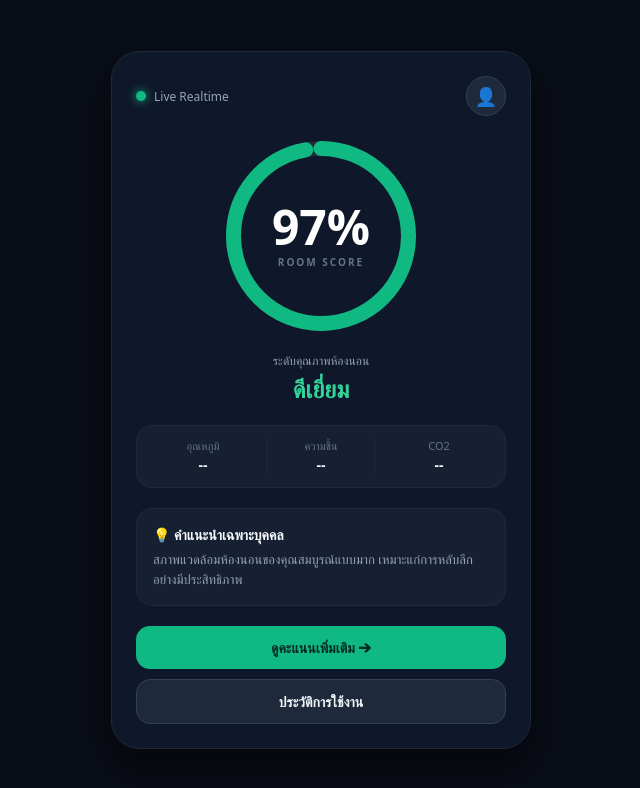
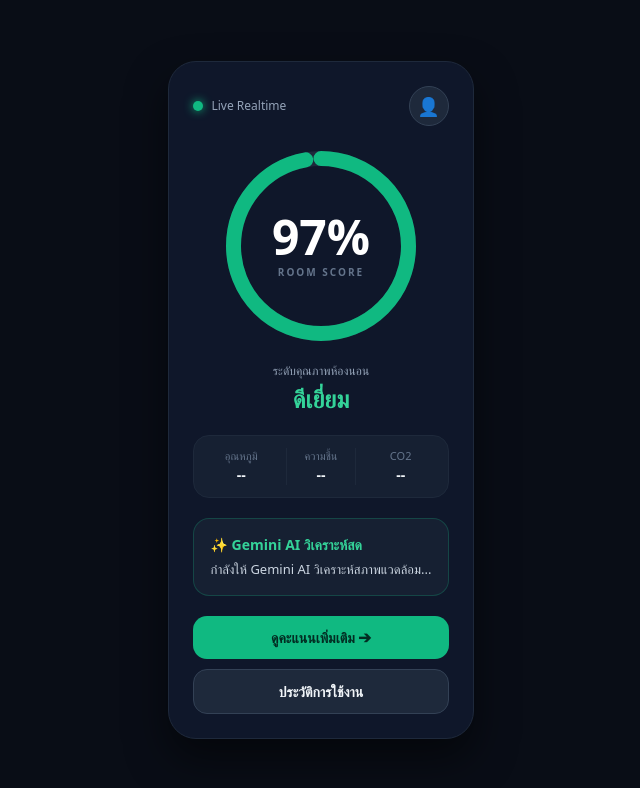
Before and after one commit to paradisesui/comflyyy, a Next.js app: page / in a window 1280 px wide. Shown: the top 788 px of the page, without its empty margins (319-959 px from the left). Built offline with nearby package versions, Linux system fonts and the light colour scheme; no server answers; the database is empty.

Commit message:
add gemini integration

```diff
--- a/app/page.tsx
+++ b/app/page.tsx
@@ -4,6 +4,7 @@ import React, { useState, useEffect } from 'react';
 import Link from 'next/link';
 import { database } from '@/app/lib/firebase';
 import { ref, query, limitToLast, onValue } from 'firebase/database';
+import { GoogleGenAI } from '@google/genai';
 
 interface SensorData {
   co2: number;
@@ -20,6 +21,49 @@ interface SensorData {
 export default function Home() {
   const [sensor, setSensor] = useState<SensorData | null>(null);
   const [loading, setLoading] = useState<boolean>(true);
+  const [aiAnalysis, setAiAnalysis] = useState<string>('กำลังให้ Gemini AI วิเคราะห์สภาพแวดล้อม...');
+  const [aiLoading, setAiLoading] = useState<boolean>(false);
+
+  // เรียกใช้ Gemini API
+  const analyzeWithGemini = async (data: SensorData) => {
+    const apiKey = process.env.NEXT_PUBLIC_GEMINI_API_KEY;
+    if (!apiKey) {
+      setAiAnalysis('กรุณาตั้งค่า GEMINI_API_KEY ในไฟล์ .env.local');
+      return;
+    }
+
+    try {
+      setAiLoading(true);
+      const ai = new GoogleGenAI({ apiKey });
+
+      const prompt = `คุณเป็น AI ผู้เชี่ยวชาญด้านเวชศาสตร์การนอนและการจัดสภาพแวดล้อมห้องนอน
+โปรดวิเคราะห์ข้อมูลเซนเซอร์สภาพแวดล้อมห้องนอนปัจจุบันดังนี้:
+- อุณหภูมิ: ${data.temperature?.toFixed(1)} °C
+- ความชื้น: ${data.humidity?.toFixed(0)} %
+- คาร์บอนไดออกไซด์ (CO2): ${data.co2} ppm
+- ฝุ่น PM2.5: ${data.pm2_5} µg/m³
+- แสงสว่าง: ${data.lux?.toFixed(1)} Lux
+- ระดับเสียง: ${data.sound}
+
+คำสั่ง:
+1. ให้คำแนะนำสั้นๆ สรุปใจความสำคัญ ไม่เกิน 2-3 ประโยค ภาษาไทย เป็นกันเอง ชวนให้นอนหลับสบาย
+2. หากมีค่าใดสุ่มเสี่ยง เช่น Temp > 26, CO2 > 800, Sound > 1500 หรือ แสงสว่าง ให้เจาะจงเตือนค่านั้นและบอกวิธีแก้สั้นๆ`;
+
+      const response = await ai.models.generateContent({
+        model: 'gemini-2.5-flash',
+        contents: prompt,
+      });
+
+      if (response.text) {
+        setAiAnalysis(response.text);
+      }
+    } catch (error) {
+      console.error('Gemini Error:', error);
+      setAiAnalysis('ไม่สามารถเชื่อมต่อ Gemini AI ได้ในขณะนี้');
+    } finally {
+      setAiLoading(false);
+    }
+  };
 
   useEffect(() => {
     try {
@@ -29,7 +73,11 @@ export default function Home() {
         if (snapshot.exists()) {
           const data = snapshot.val();
           const latestKey = Object.keys(data)[0];
-          setSensor(data[latestKey]);
+          const currentSensorData: SensorData = data[latestKey];
+
+          setSensor(currentSensorData);
+          // เรียก Gemini API วิเคราะห์ค่าใหม่
+          analyzeWithGemini(currentSensorData);
         }
         setLoading(false);
       }, () => setLoading(false));
@@ -39,7 +87,6 @@ export default function Home() {
     }
   }, []);
 
-  // คำนวณ Room Score จากค่าสด
   const calculateScore = (data: SensorData | null) => {
     if (!data) return 97;
     let score = 100;
@@ -166,22 +213,19 @@ export default function Home() {
           </div>
         </div>
 
-        {/* Dynamic AI Recommendation */}
+        {/* Gemini AI Recommendation Box */}
         <div style={{
           backgroundColor: '#162032',
           padding: '16px',
           borderRadius: '16px',
-          border: '1px solid #1e293b'
+          border: '1px solid #10b98140',
+          position: 'relative'
         }}>
-          <p style={{ fontSize: '14px', fontWeight: '600', color: '#f8fafc', margin: '0 0 6px 0', display: 'flex', alignItems: 'center', gap: '6px' }}>
-            💡 คำแนะนำเฉพาะบุคคล
+          <p style={{ fontSize: '14px', fontWeight: '600', color: '#34d399', margin: '0 0 6px 0', display: 'flex', alignItems: 'center', gap: '6px' }}>
+            ✨ Gemini AI วิเคราะห์สด
           </p>
-          <p style={{ fontSize: '13px', color: '#94a3b8', margin: 0, lineHeight: '1.5' }}>
-            {sensor && sensor.temperature > 26
-              ? 'อุณหภูมิห้องค่อนข้างสูง อาจทำให้หลับตื้นขึ้น แนะนำปรับแอร์ให้อยู่ช่วง 24-25°C'
-              : sensor && sensor.co2 > 800
-              ? 'ระดับ CO2 สูงเกินไป อาจทำให้ตื่นมาแล้วปวดหัว แนะนำให้อากาศถ่ายเทเพิ่มขึ้น'
-              : 'สภาพแวดล้อมห้องนอนของคุณสมบูรณ์แบบมาก เหมาะแก่การหลับลึกอย่างมีประสิทธิภาพ'}
+          <p style={{ fontSize: '13px', color: aiLoading ? '#64748b' : '#cbd5e1', margin: 0, lineHeight: '1.5' }}>
+            {aiLoading ? '🤖 Gemini กำลังประมวลผลคำแนะนำ...' : aiAnalysis}
           </p>
         </div>
 
--- a/package.json
+++ b/package.json
@@ -9,6 +9,7 @@
     "lint": "eslint"
   },
   "dependencies": {
+    "@google/genai": "^2.15.0",
     "firebase": "^12.16.0",
     "next": "16.2.11",
     "react": "19.2.4",
```
Also changed, not shown: 1 other file (tests, documents, lock files or other folders).
